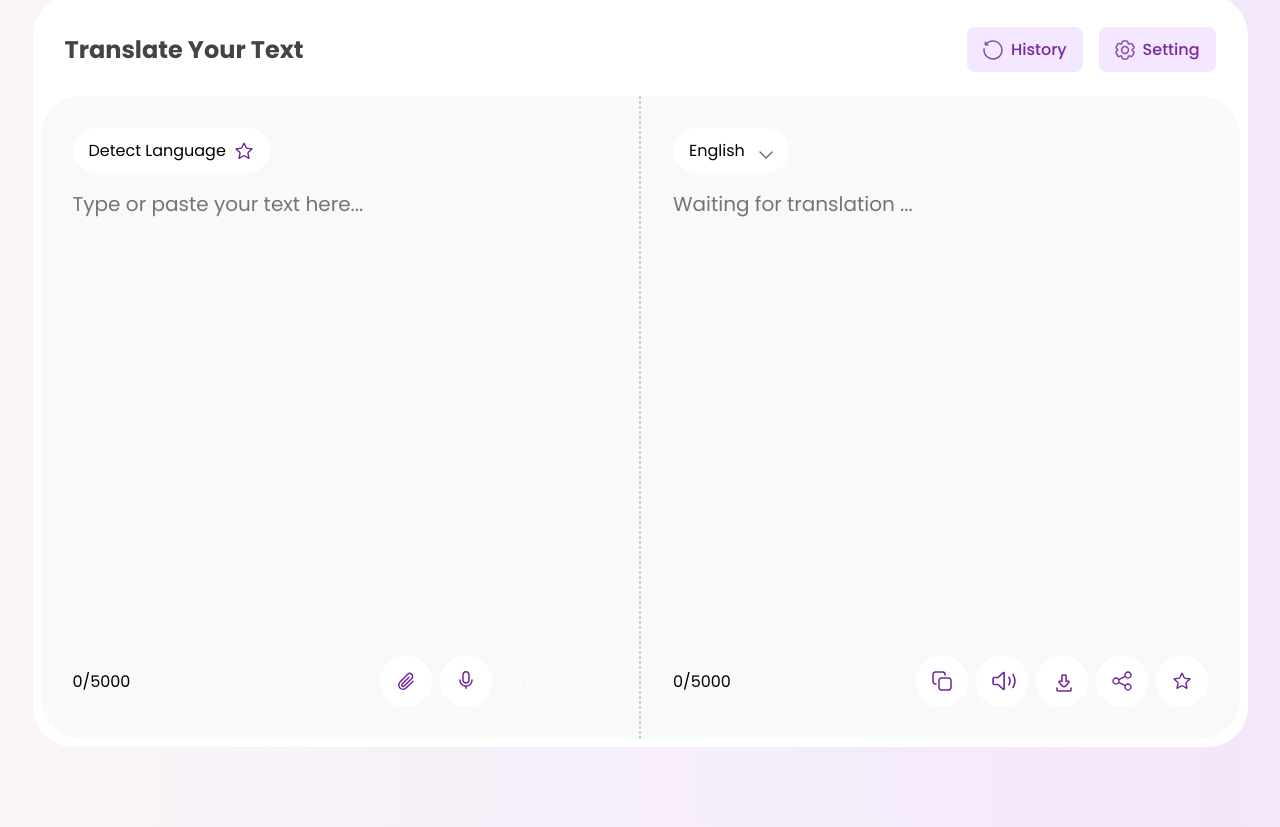
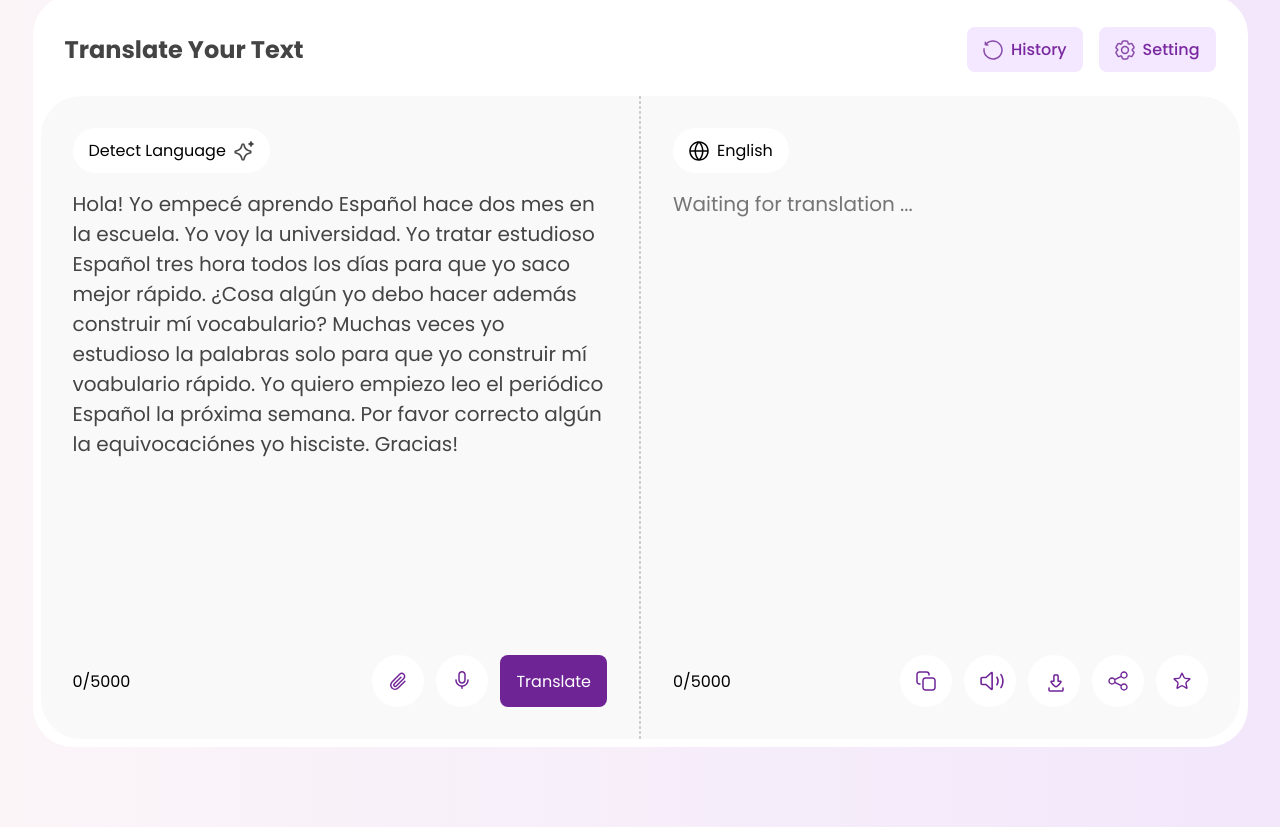
Before and after one commit to Abbas4tech/Crimson-Assignment, a plain HTML site: page index.html in a window 1280 px wide. Shown: the part 320-1147 px from the top of the page. Drawn offline with Linux system fonts and the light colour scheme.

Commit message:
🐛 bug: fixed issues

```diff
--- a/common.css
+++ b/common.css
@@ -11,13 +11,7 @@
   font-size: 1rem;
   width: max-content;
 
-  &[data-icon-placement="after"]::after {
-    content: var(--icon-url);
-    display: inline-block;
-    height: 1.25rem;
-    width: 1.25rem;
-  }
-
+  &[data-icon-placement="after"]::after,
   &[data-icon-placement="before"]::before {
     content: var(--icon-url);
     display: inline-block;
@@ -82,21 +76,27 @@
   padding-right: 1rem;
   padding-left: 1rem;
 }
+
+/* Media Queries for responsiveness */
+
 @media (min-width: 640px) {
   .container {
     max-width: 640px;
   }
 }
+
 @media (min-width: 768px) {
   .container {
     max-width: 768px;
   }
 }
+
 @media (min-width: 1024px) {
   .container {
     max-width: 1024px;
   }
 }
+
 @media (min-width: 1215px) {
   .container {
     max-width: 1215px;
--- a/index.html
+++ b/index.html
@@ -55,7 +55,7 @@
           <section class="left-section-tool">
             <button
               data-icon-placement="after"
-              data-icon="./assets/Star.svg"
+              data-icon="./assets/stars.svg"
               class="button button-hint"
             >
               <span>Detect Language</span>
@@ -65,7 +65,10 @@
               name=""
               id=""
               rows="15"
-            ></textarea>
+            >
+Hola! Yo empecé aprendo Español hace dos mes en la escuela. Yo voy la universidad. Yo tratar estudioso Español tres hora todos los días para que yo saco mejor rápido. ¿Cosa algún yo debo hacer además construir mí vocabulario? Muchas veces yo estudioso la palabras solo para que yo construir mí voabulario rápido. Yo quiero empiezo leo el periódico Español la próxima semana. Por favor correcto algún la equivocaciónes yo hisciste. Gracias!
+          </textarea
+            >
             <div class="section-actions">
               <span>0/5000</span>
 
@@ -80,17 +83,15 @@
                   class="button button-icon"
                   data-icon="./assets/mic.svg"
                 ></button>
-                <button disabled class="button button-primary">
-                  Translate
-                </button>
+                <button class="button button-primary">Translate</button>
               </div>
             </div>
           </section>
           <div class="toggle-switch"></div>
           <section class="right-section-tool">
             <button
-              data-icon-placement="after"
-              data-icon="./assets/dropdown.svg"
+              data-icon-placement="before"
+              data-icon="./assets/globe.svg"
               class="button button-hint"
             >
               English
--- a/styles.css
+++ b/styles.css
@@ -106,7 +106,7 @@ main {
 
       div {
         display: flex;
-        gap: 0.5rem;
+        gap: 0.75rem;
       }
     }
   }
```
Also changed, not shown: assets/globe.svg (added).
